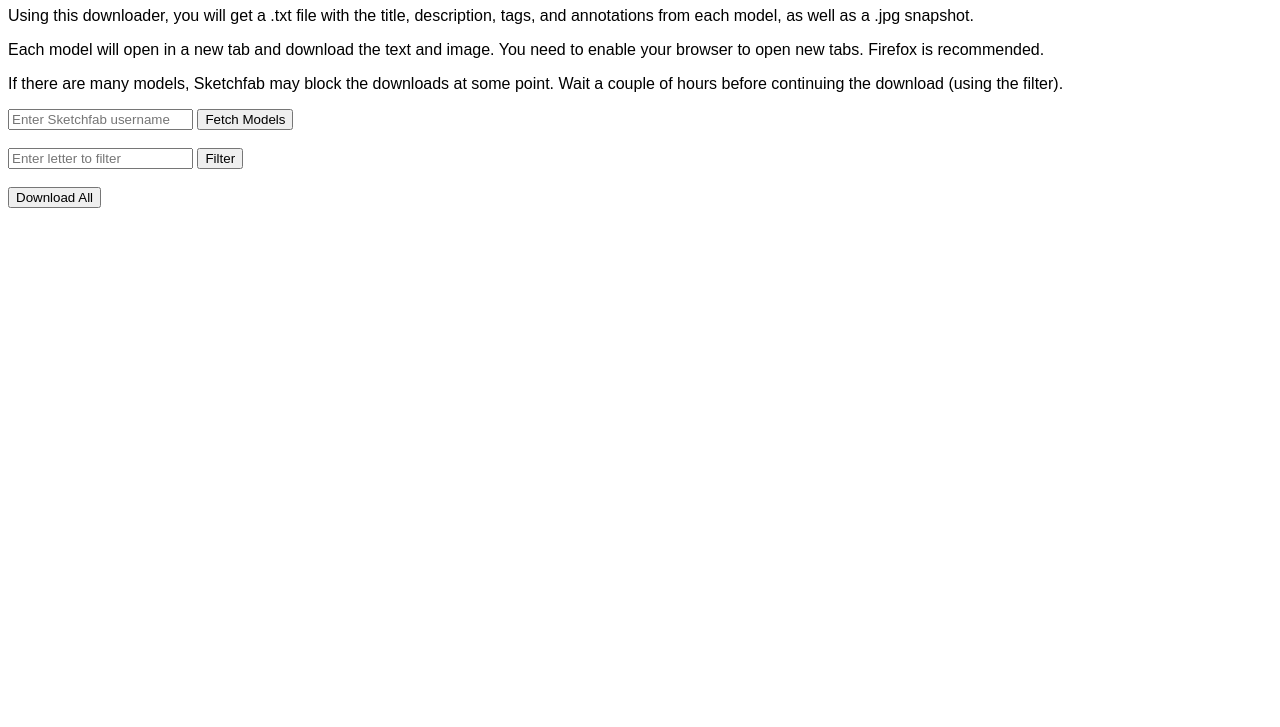
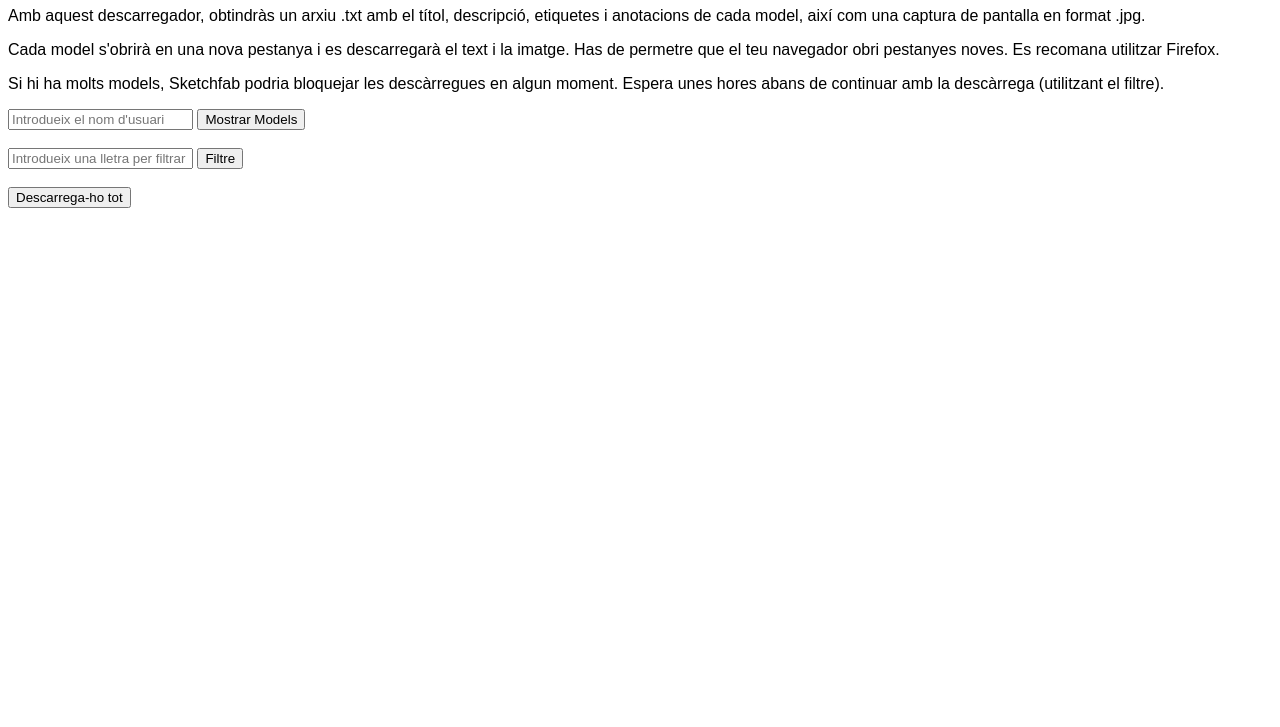
Before and after one commit to AdriaMartiComas/sketchfab-Model-Downloader, a plain HTML site: page index.html in a window 1280 px wide. Shown: the part 73-800 px from the top of the page. Drawn offline with Linux system fonts and the light colour scheme.

Commit message:
translate to catalan index.html

```diff
--- a/index.html
+++ b/index.html
@@ -3,7 +3,7 @@
 <head>
     <meta charset="UTF-8">
     <meta name="viewport" content="width=device-width, initial-scale=1.0">
-    <title>Sketchfab Model Retriever</title>
+    <title>Sketchfab Model Downloader</title>
     <style>
         body {
             font-family: 'Arial', sans-serif;
@@ -15,20 +15,27 @@
     </style>
 </head>
 <body>
+    <h1>Descàrrega de Models de Sketchfab</h1>
+    <p>Amb aquest descarregador, obtindràs un arxiu .txt amb el títol, descripció, etiquetes i anotacions de cada model, així com una captura de pantalla en format .jpg.</p>
+    <p>Cada model s'obrirà en una nova pestanya i es descarregarà el text i la imatge. Has de permetre que el teu navegador obri pestanyes noves. Es recomana utilitzar Firefox.</p>
+    <p>Si hi ha molts models, Sketchfab podria bloquejar les descàrregues en algun moment. Espera unes hores abans de continuar amb la descàrrega (utilitzant el filtre).</p>
+
+    <!-- English
     <h1>Sketchfab Model Downloader</h1>
     <p>Using this downloader, you will get a .txt file with the title, description, tags, and annotations from each model, as well as a .jpg snapshot.</p>
     <p>Each model will open in a new tab and download the text and image. You need to enable your browser to open new tabs. Firefox is recommended.</p>
     <p>If there are many models, Sketchfab may block the downloads at some point. Wait a couple of hours before continuing the download (using the filter).</p>
-    <input type="text" id="usernameInput" placeholder="Enter Sketchfab username" required>
-    <button onclick="fetchModels()">Fetch Models</button>
-    <div id="loadingIcon">Loading</div>
+    -->
+    <input type="text" id="usernameInput" placeholder="Introdueix el nom d'usuari" required>
+    <button onclick="fetchModels()">Mostrar Models</button>
+    <div id="loadingIcon">Carregant</div>
     <br>
     <br>
-    <input type="text" id="filterInput" placeholder="Enter letter to filter">
-    <button id="filterBtn" onclick="filterModels()">Filter</button>
+    <input type="text" id="filterInput" placeholder="Introdueix una lletra per filtrar">
+    <button id="filterBtn" onclick="filterModels()">Filtre</button>
     <br>
     <br>
-    <button id="downloadAllBtn" onclick="downloadAllModels()">Download All</button>
+    <button id="downloadAllBtn" onclick="downloadAllModels()">Descarrega-ho tot</button>
     <br>
     <br>
     <div id="modelCount"></div>
@@ -51,7 +58,7 @@
 
             const username = document.getElementById('usernameInput').value;
             if (!username) {
-                alert('Username is required');
+                alert('Es requereix el nom d'usuari de Sketchfab');
                 usernameInput.focus();
                 return;
             }
@@ -72,7 +79,7 @@
             fetch(url)
                 .then(response => {
                     if (response.status === 429) {
-                        throw new Error('Sketchfab overload, wait a few hours before trying again');
+                        throw new Error('Sobrecàrrega a Sketchfab, espera unes hores abans de tornar-ho a intentar');
                     }
                     return response.json();
                 })
@@ -91,7 +98,7 @@
                 })
                 .catch(error => {
                     console.error('Error:', error);
-                    if (error.message.includes('Sketchfab overload')) {
+                    if (error.message.includes('Sobrecàrrega a Sketchfab')) {
                         alert(error.message);
                     } else {
                         modelList.innerHTML += `<p>${error.message}</p>`;
```
